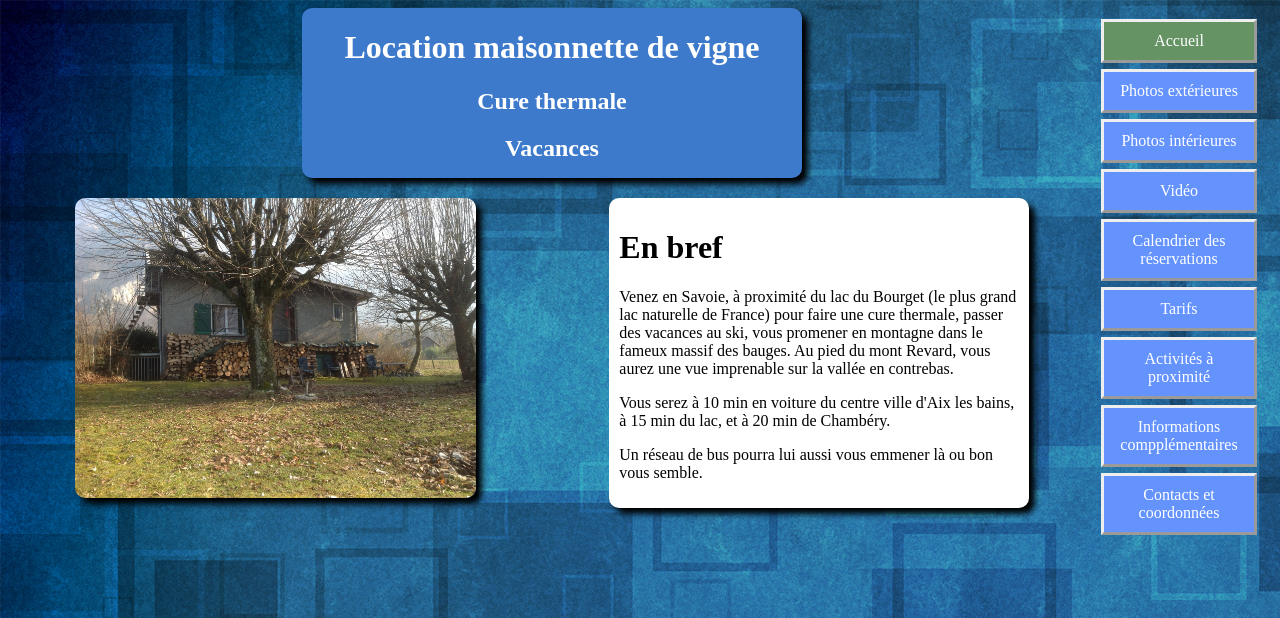
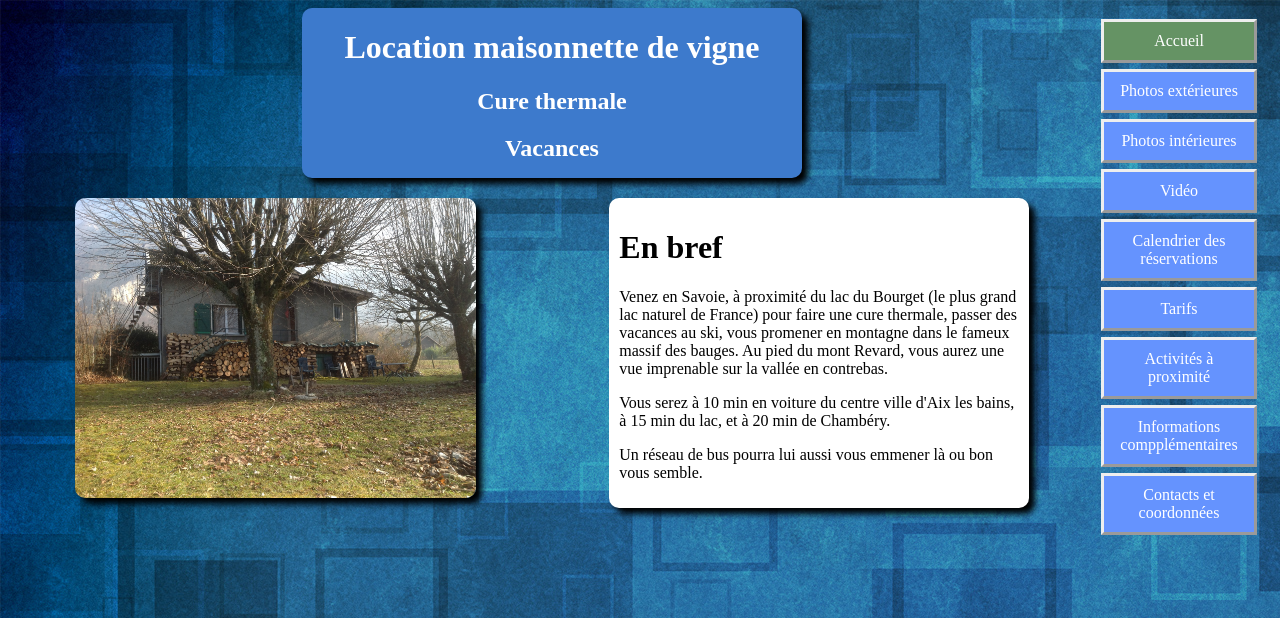
Before and after one commit to nicovv44/SiteSarto, a PHP site: page / in a window 1280 px wide. Shown: the top 618 px of the page. Run offline with PHP 8.4, Linux system fonts and the light colour scheme.

Commit message:
Orthographe dans index.

```diff
--- a/index.php
+++ b/index.php
@@ -26,7 +26,7 @@
 				</div>
 				<div id="blocInfoAccueil">
 					<h1>En bref</h1>
-					<p>Venez en Savoie, à proximité du lac du Bourget (le plus grand lac naturelle de France) pour faire une cure thermale, passer des vacances au ski, vous promener en montagne dans le fameux massif des bauges. Au pied du mont Revard, vous aurez une vue imprenable sur la vallée en contrebas.</p>
+					<p>Venez en Savoie, à proximité du lac du Bourget (le plus grand lac naturel de France) pour faire une cure thermale, passer des vacances au ski, vous promener en montagne dans le fameux massif des bauges. Au pied du mont Revard, vous aurez une vue imprenable sur la vallée en contrebas.</p>
 					<p>Vous serez à 10 min en voiture du centre ville d'Aix les bains, à 15 min du lac, et à 20 min de Chambéry.</p>
 					<p>Un réseau de bus pourra lui aussi vous emmener là ou bon vous semble.</p>
 				</div>
```
